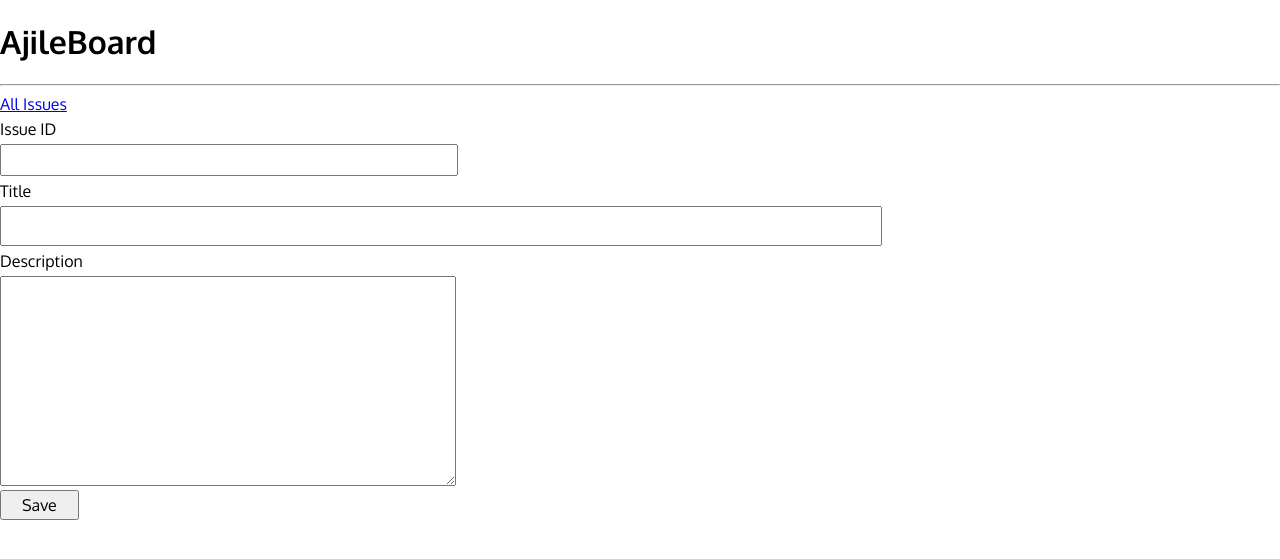
After one commit to mortaromarcello/aryalinux, a PHP site: page /new_issue.php in a window 1280 px wide. The commit adds this page. Shown: the top 559 px of the page. Run offline with PHP 8.4, Linux system fonts and the light colour scheme.

Commit message:
Big update :-) Lots of things

```diff
--- a/ajileboard/common/functions.php
+++ b/ajileboard/common/functions.php
@@ -3,6 +3,8 @@ include_once 'dbconfig.php';
 include_once 'ui/form_functions.php';
 include_once 'ui/table_functions.php';
 include_once 'users/users_functions.php';
+include_once 'issues/issues_functions.php';
+
 function connect() {
 	global $username;
 	global $password;
@@ -16,7 +18,6 @@ function connect() {
 	return $con;
 }
 function query($sql) {
-	echo $sql;
 	$con = connect ();
 	$result = mysqli_query ( $con, $sql );
 	$data = array ();
@@ -31,6 +32,20 @@ function update($sql) {
 	$con = connect ();
 	$result = mysqli_query ( $con, $sql );
 	return $result;
+}
+function save_object($table, $data) {
+	$con = connect();
+	$cols = "";
+	$vals = "";
+	$sql = "insert into $table ";
+	foreach ($data as $key=>$value) {
+		$cols = "$cols, $key";
+		$vals = "$vals, '" . addslashes($value) . "'";
+	}
+	$sql = "$sql ($cols) values ($vals)";
+	$sql = str_replace("(, ", "(", $sql);
+	echo $sql;
+	return update($sql);
 }
 function multi_filter_select($table_name, $column_list = null, $filter_map = null) {
 	$sql = "select ";
--- a/ajileboard/common/general_footer.php
+++ b/ajileboard/common/general_footer.php
@@ -1 +1,2 @@
-<?php
+</body>
+</html>
--- a/ajileboard/common/general_header.php
+++ b/ajileboard/common/general_header.php
@@ -1,2 +1,12 @@
-<?php
-?>
+<?php include_once 'common/webconfig.php';?>
+<!DOCTYPE html PUBLIC "-//W3C//DTD XHTML 1.0 Strict//EN" "http://www.w3.org/TR/xhtml1/DTD/xhtml1-strict.dtd">
+<html xmlns="http://www.w3.org/1999/xhtml">
+<head>
+<meta http-equiv="Content-Type" content="text/html; charset=UTF-8" />
+<title><?php echo $title;?></title>
+<link href='http://fonts.googleapis.com/css?family=Oxygen:400,700' rel='stylesheet' type='text/css'/>
+<?php echo $stylesheet;?>
+</head>
+<body>
+<h1>AjileBoard</h1>
+<hr/>
--- a/ajileboard/common/issues/issues_functions.php
+++ b/ajileboard/common/issues/issues_functions.php
@@ -3,6 +3,7 @@ include_once 'common/functions.php';
 function get_issues_by_assignee_email($emailAddress) {
 }
 function get_issues_by_creator_email($emailAddress) {
+	return query("select * from tbl_issues");
 }
 function get_issue_by_id($id) {
 }
@@ -12,6 +13,21 @@ function delete_issue($id) {
 }
 function update_issue($issue) {
 }
+function parse_issue($request) {
+	$issue = array (
+			"issue_identifier" => $request ["issue_id"],
+			"title" => $request ["title"],
+			"description" => $request ["description"]
+	);
+	return $issue;
+}
 function save_issue($issue) {
+	$result = save_object ( "tbl_issues", $issue );
+	if ($result) {
+		header("Location: new_issue.php?success");
+	}
+	else {
+		header("Location: new_issue.php?failed");
+	}
 }
 ?>
--- a/ajileboard/common/login_footer.php
+++ b/ajileboard/common/login_footer.php
@@ -1 +1,2 @@
-<?php
+</body>
+</html>
--- a/ajileboard/common/ui/form_functions.php
+++ b/ajileboard/common/ui/form_functions.php
@@ -15,6 +15,23 @@ function textfield($name, $properties = null, $class = null) {
 		echo "class=\"$class\" ";
 	}
 	echo "/>";
+}
+function textarea($name, $properties=null, $class=null) {
+	echo "<textarea name=\"$name\" ";
+	$props = "";
+	if (isset ( $properties )) {
+		foreach ( $properties as $key => $value ) {
+			$props = $props . "$key=\"$value\" ";
+		}
+	}
+	if (isset ( $_REQUEST [$name] )) {
+		$props = $props . "value=\"" . stripslashes ( $_REQUEST [$name] ) . "\" ";
+	}
+	echo $props;
+	if (isset ( $class )) {
+		echo "class=\"$class\" ";
+	}
+	echo "></textarea>";
 }
 function password($name, $properties = null, $class = null) {
 	echo "<input type=\"password\" name=\"$name\" ";
--- a/ajileboard/common/users/users_functions.php
+++ b/ajileboard/common/users/users_functions.php
@@ -9,7 +9,7 @@ function getAuthRequest($request) {
 	);
 }
 function authenticate($authRequest) {
-	$result = multi_filter_select ( "users", null, $authRequest );
+	$result = multi_filter_select ( "tbl_users", null, $authRequest );
 	return $result;
 }
 function takeAuthAction($authResponse) {
--- /dev/null
+++ b/ajileboard/common/webconfig.php
@@ -0,0 +1,4 @@
+<?php
+	$title = "Welcome to Ajileboard";
+	$stylesheet = "<link rel=\"stylesheet\" type=\"text/css\" href=\"style.css\"/>";
+?>
--- /dev/null
+++ b/ajileboard/new_issue.php
@@ -0,0 +1,34 @@
+<?php include_once 'common/general_header.php';?>
+<a href="home.php">All Issues</a>
+<?php
+include_once 'common/functions.php';
+$messages = array (
+		"success" => "Issue saved successfully.",
+		"failed" => "Could not save the issue. Please retry."
+);
+$tf_props = array (
+		"size" => "60"
+);
+$ta_props = array (
+		"rows" => "10",
+		"cols" => "60"
+);
+form ( "new_issue", "POST", "on_new_issue.php", $messages );
+?>
+<div class="label">Issue ID</div>
+<div class="control">
+<?php textfield("issue_id", $tf_props, "textfield");?>
+</div>
+<div class="label">Title</div>
+<div class="control">
+<?php textfield("title", $tf_props, "big-textfield");?>
+</div>
+<div class="label">Description</div>
+<div class="control">
+<?php textarea("description", $ta_props, "textarea");?>
+</div>
+<div class="control">
+<?php submit("Save", "btn")?>
+</div>
+<?php endform();?>
+<?php include_once 'common/general_footer.php';?>
--- a/ajileboard/style.css
+++ b/ajileboard/style.css
@@ -1 +1,27 @@
 @CHARSET "ISO-8859-1";
+body
+{
+	margin: 0px;
+	font-family: 'Oxygen', sans-serif;
+}
+.big-textfield
+{
+	font-size: 1.5em;
+}
+.textfield, .textarea, .btn
+{
+	font-family: 'Oxygen', sans-serif;
+	font-size: 1em;
+}
+.textfield, .textarea, .big-textfield
+{
+	padding: 4px;
+}
+.label
+{
+	padding: 5px 0px;
+}
+.btn
+{
+	padding: 3px 20px;
+}
```
Also changed, not shown: ajileboard/common/login_header.php (+11 -1 lines), ajileboard/db.sql (added, +28 -0 lines), ajileboard/home.php (+9 -2 lines), ajileboard/index.php (+3 -21 lines), ajileboard/on_new_issue.php (added, +7 -0 lines).
